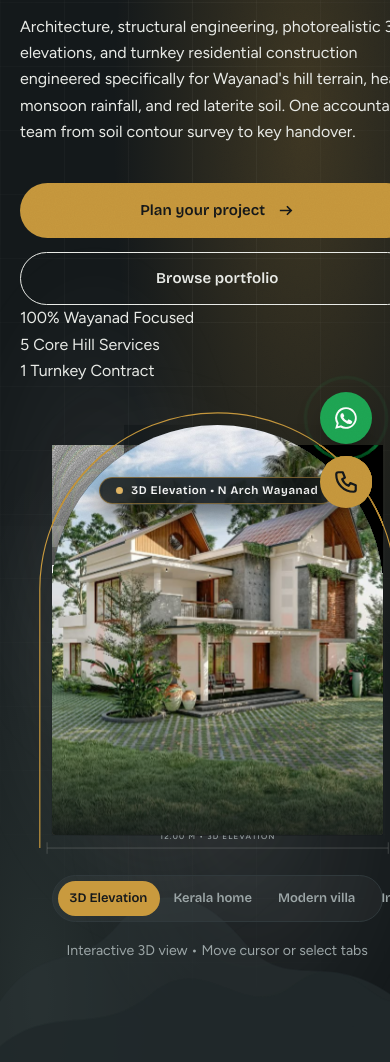
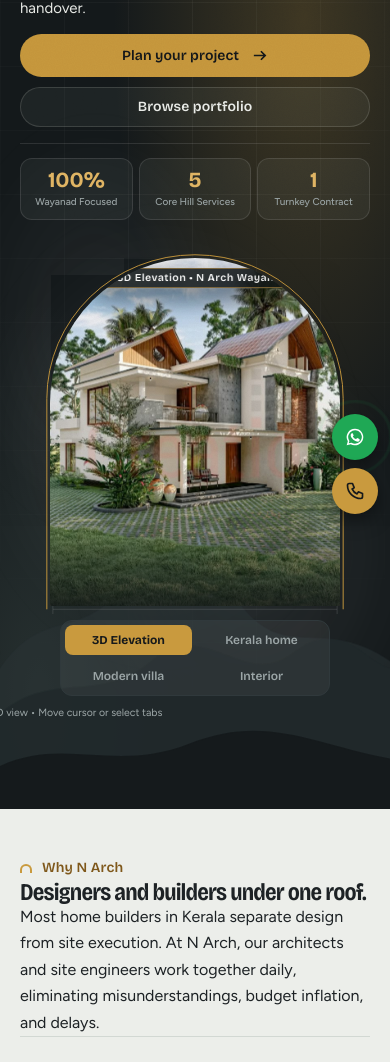
Before and after one commit to connectgrowity-arch/Narch, a plain HTML site: page index.html in a window 390 px wide. Shown: the part 318-1380 px from the top of the page. Drawn offline with nearby package versions, Linux system fonts and the light colour scheme.

Commit message:
Add files via upload

```diff
--- a/index.html
+++ b/index.html
@@ -29,7 +29,170 @@
 <link href="https://fonts.googleapis.com/css2?family=Bricolage+Grotesque:opsz,wght@12..96,600..800&family=Figtree:wght@400;500;600;700&display=swap" rel="stylesheet">
 
 <link rel="icon" href="assets/images/logo.png" type="image/png">
-<link rel="stylesheet" href="assets/css/narch-main.css">
+<link rel="stylesheet" href="assets/css/narch-main.css?v=3.2">
+<link rel="stylesheet" href="narch-main.css?v=3.2">
+
+<style id="narch-mobile-fixes">
+/* ==========================================================================
+   DIRECT EMBEDDED HERO & MOBILE RESPONSIVE STYLES
+   ========================================================================== */
+.hero-stats {
+  display: grid !important;
+  grid-template-columns: repeat(3, 1fr) !important;
+  gap: 12px !important;
+  margin-top: clamp(20px, 3vw, 32px) !important;
+  padding-top: clamp(16px, 2vw, 22px) !important;
+  border-top: 1px solid rgba(237, 239, 235, 0.12) !important;
+  width: 100% !important;
+}
+.stat-card {
+  display: flex !important;
+  flex-direction: column !important;
+  gap: 4px !important;
+  background: rgba(237, 239, 235, 0.05) !important;
+  border: 1px solid rgba(237, 239, 235, 0.12) !important;
+  border-radius: 14px !important;
+  padding: 12px 6px !important;
+  text-align: center !important;
+}
+.stat-num {
+  font-family: var(--display, sans-serif) !important;
+  font-size: clamp(1.4rem, 2.4vw, 1.9rem) !important;
+  font-weight: 700 !important;
+  color: var(--brass-hi, #e4b866) !important;
+  line-height: 1.1 !important;
+  display: block !important;
+}
+.stat-lbl {
+  font-size: 11px !important;
+  font-weight: 500 !important;
+  color: var(--night-muted, #9ca6a7) !important;
+  line-height: 1.25 !important;
+  display: block !important;
+}
+
+@media (max-width: 620px) {
+  .hero {
+    padding-top: 10px !important;
+    padding-bottom: clamp(48px, 8vh, 76px) !important;
+  }
+  .hero-grid {
+    gap: 22px !important;
+  }
+  .hero h1 {
+    font-size: clamp(1.95rem, 8.2vw, 2.7rem) !important;
+    line-height: 1.08 !important;
+    margin-bottom: 12px !important;
+  }
+  .hero-copy p {
+    font-size: 15px !important;
+    line-height: 1.6 !important;
+    margin-bottom: 14px !important;
+  }
+  .hero .cta {
+    display: flex !important;
+    flex-direction: column !important;
+    width: 100% !important;
+    gap: 10px !important;
+    margin-top: 2px !important;
+  }
+  .hero .cta .btn {
+    width: 100% !important;
+    justify-content: center !important;
+    padding: 12px 18px !important;
+    font-size: 14px !important;
+    border-radius: 99px !important;
+  }
+  .hero-stats {
+    grid-template-columns: repeat(3, 1fr) !important;
+    gap: 6px !important;
+    margin-top: 16px !important;
+    padding-top: 14px !important;
+  }
+  .stat-card {
+    padding: 10px 4px !important;
+    border-radius: 12px !important;
+  }
+  .stat-num {
+    font-size: 1.35rem !important;
+  }
+  .stat-lbl {
+    font-size: 10px !important;
+  }
+  .portal-wrap {
+    width: min(86%, 290px) !important;
+    margin: 16px auto 20px !important;
+  }
+  .portal {
+    aspect-ratio: 4 / 4.8 !important;
+    border-radius: 999px 999px 18px 18px !important;
+  }
+  .outline {
+    inset: -8px !important;
+    width: calc(100% + 16px) !important;
+    height: calc(100% + 16px) !important;
+    stroke-width: 1 !important;
+  }
+  .hero-3d-badge {
+    top: 10px !important;
+    padding: 4px 8px !important;
+    font-size: 10.5px !important;
+  }
+  .models {
+    display: grid !important;
+    grid-template-columns: 1fr 1fr !important;
+    gap: 6px !important;
+    width: min(100%, 270px) !important;
+    margin: 14px auto 0 !important;
+    padding: 4px !important;
+    border-radius: 12px !important;
+    background: rgba(237, 239, 235, 0.06) !important;
+    border: 1px solid var(--night-line) !important;
+  }
+  .models .pill {
+    display: none !important;
+  }
+  .models button {
+    font-size: 12px !important;
+    padding: 9px 6px !important;
+    border-radius: 8px !important;
+    text-align: center !important;
+    white-space: nowrap !important;
+    color: var(--night-muted, #9ca6a7) !important;
+    background: transparent !important;
+    border: 0 !important;
+    cursor: pointer !important;
+  }
+  .models button[aria-pressed="true"] {
+    background: var(--brass, #c99a3e) !important;
+    color: #16191b !important;
+    font-weight: 700 !important;
+  }
+  .drag-note {
+    position: static !important;
+    margin-top: 8px !important;
+    transform: none !important;
+    display: block !important;
+    text-align: center !important;
+    font-size: 10.5px !important;
+    color: var(--night-muted, #9ca6a7) !important;
+  }
+  .fab {
+    right: 12px !important;
+    bottom: 12px !important;
+    gap: 8px !important;
+    z-index: 99 !important;
+  }
+  .fab a {
+    width: 46px !important;
+    height: 46px !important;
+  }
+  .fab svg {
+    width: 20px !important;
+    height: 20px !important;
+  }
+}
+</style>
 
 <!-- Instant theme restore -->
 <script>
```
